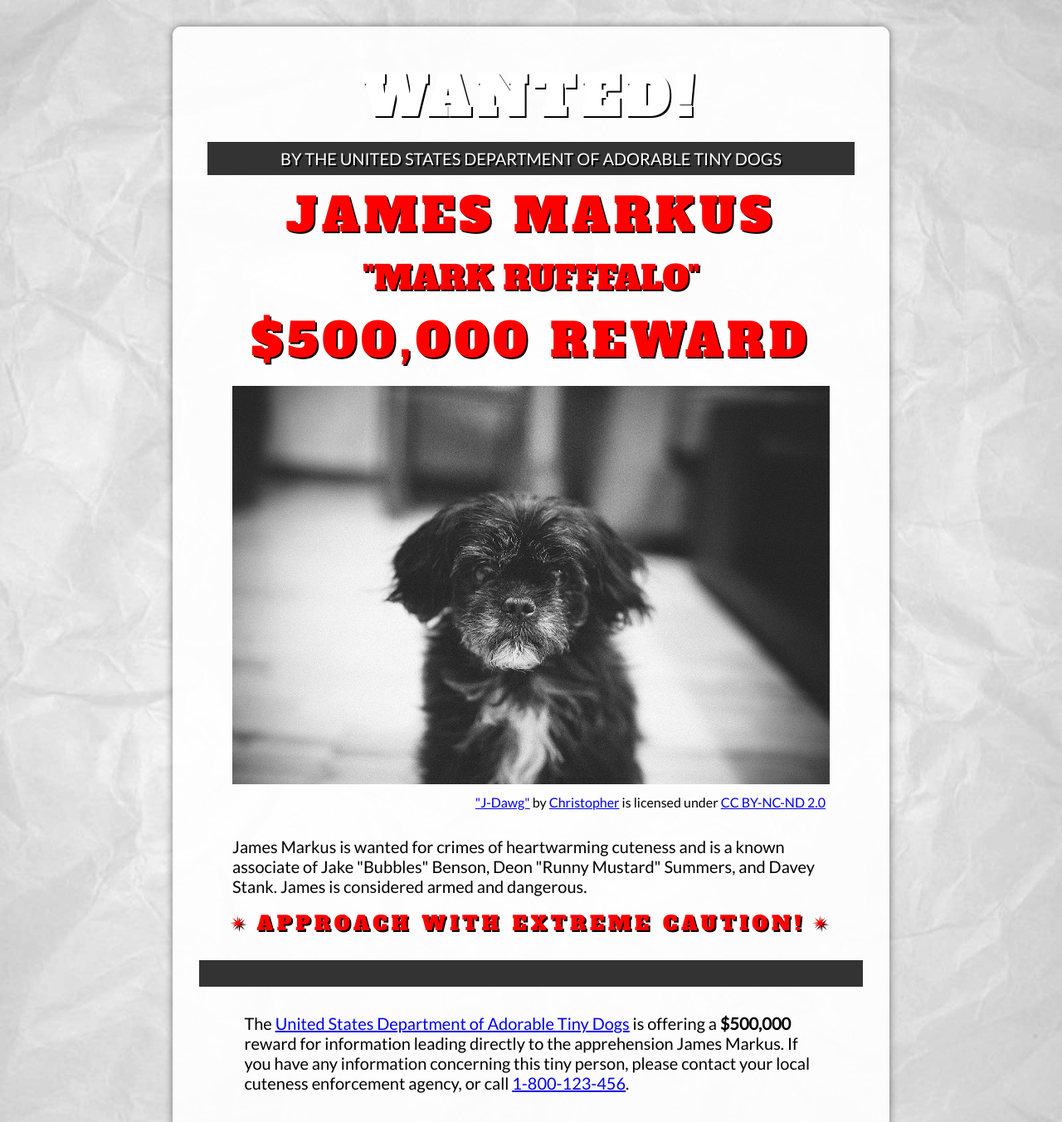
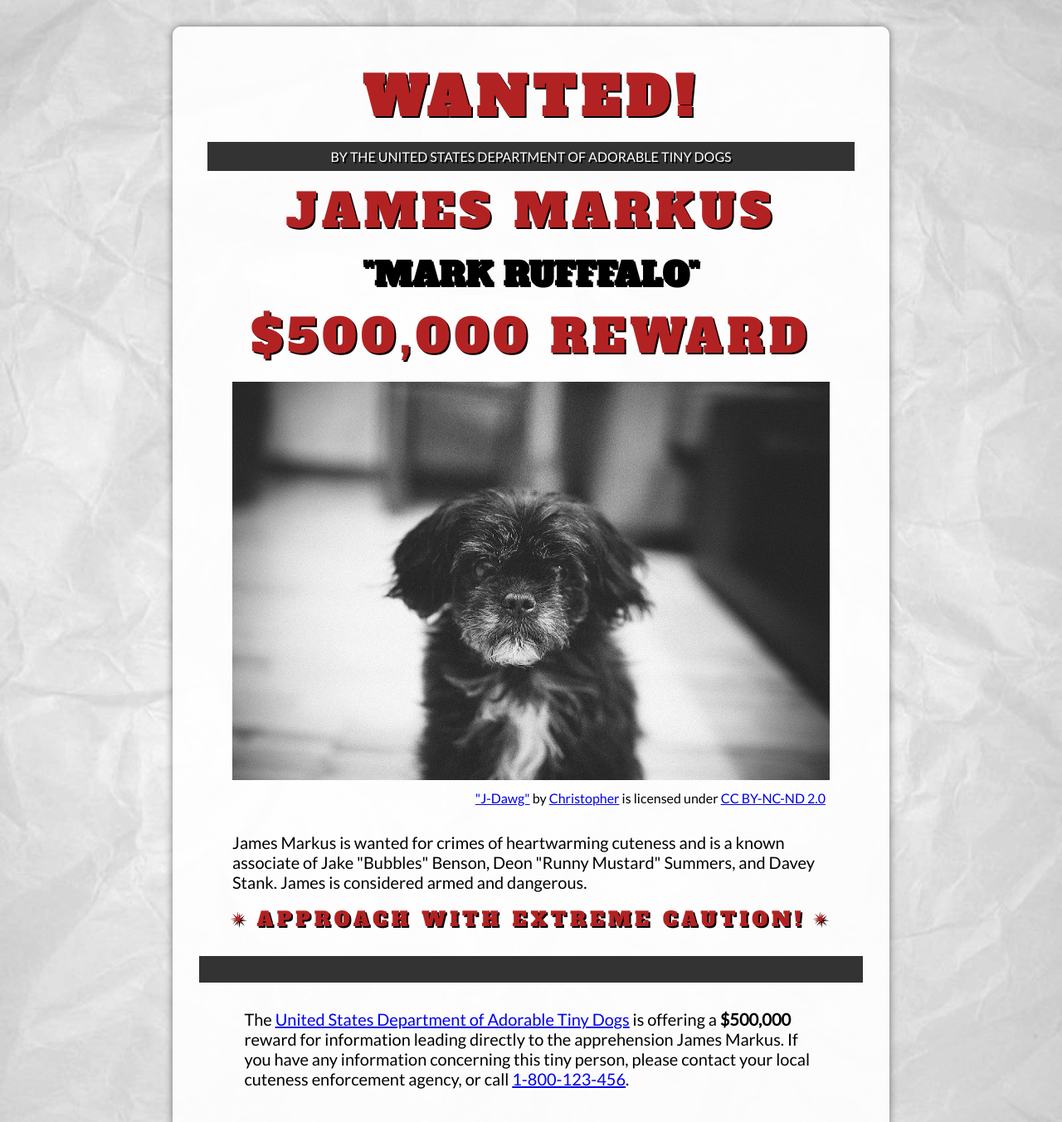
Before and after one commit to Omerkhadim1/omerkhadim1.github.io, a plain HTML site: page wanted-poster/index.html in a window 1280 px wide. Shown: the top 1352 px of the page at 83% size. Drawn offline with Linux system fonts and the light colour scheme.

Commit message:
Final adjustments for Skills Check 5 - Wanted Poster
Adjusted CSS for smaller text for the department line and changed "MARK RUFFFALO" to black.

```diff
--- a/wanted-poster/css/style.css
+++ b/wanted-poster/css/style.css
@@ -23,19 +23,20 @@ h1, h2, h3, h4, h5 {
 h1 {
     font-size: 4rem;
     letter-spacing: 0.5rem;
+    color: #b22222; /* Darker red for the Wanted text */
 }
 
 h2 {
     font-size: 3.5rem;
     letter-spacing: 0.35rem;
     font-weight: normal;
-    color: red; /* Set h2 text to red */
+    color: #b22222; /* Darker red for h2 text */
 }
 
 h3 {
     font-size: 2.5rem;
     font-weight: normal;
-    color: red; /* Set h3 text to red */
+    color: black; /* Black for h3 text */
 }
 
 h4 {
@@ -43,11 +44,11 @@ h4 {
     letter-spacing: 0.3rem;
     padding-bottom: 1.125rem;
     font-weight: normal;
-    color: red; /* Set h4 text to red */
+    color: #b22222; /* Darker red for h4 text */
 }
 
 h5 {
-    font-size: 1.25rem;
+    font-size: 1rem; /* Smaller font size for h5 */
     margin-top: 0.25rem;
     padding: 0.5rem;
     background-color: #333;
@@ -124,7 +125,7 @@ main {
 
 /* Style for approach caution text */
 .caution-text {
-    color: red;
+    color: #b22222; /* Darker red */
     font-family: 'Alfa Slab One', Courier, monospace;
     text-transform: uppercase;
     font-size: 1.5rem; /* Adjust font size */
```
